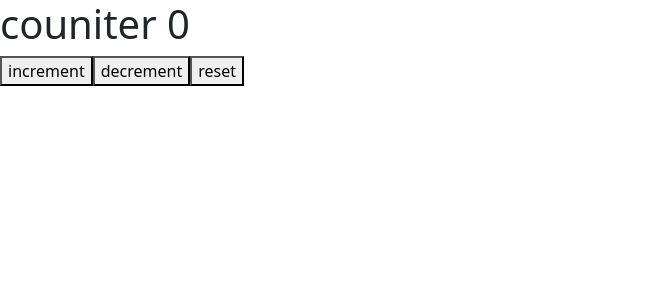
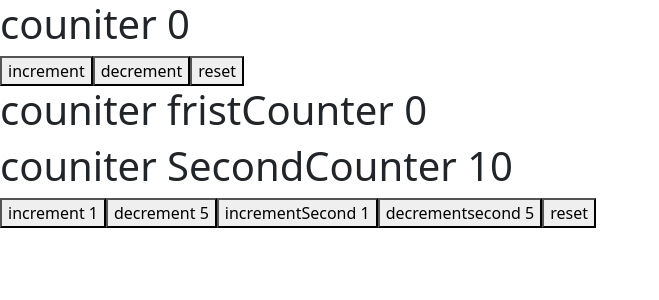
Before and after one commit to sharmasuper/ReactCompetitive, a React (Vite) app: page / in a window 1280 px wide. Shown: the top 300 px of the page, without its empty margins (0-659 px from the left). Built offline with nearby package versions, Linux system fonts and the light colour scheme.

Commit message:
useReducer() with object and advance

```diff
--- a/src/App.jsx
+++ b/src/App.jsx
@@ -22,6 +22,7 @@ import ProtectRoute from './ProtectRoute/ProtectRoute';
 import Inter from './Component/Inter';
 import ComponentC from './Component/componentC';
 import CounterOne from './Component/CounterOne';
+import CounterTwo from './Component/CounterTwo';
 
 export const UserContext = createContext()
  export const Channelcontext = createContext()
@@ -37,6 +38,7 @@ function App() {
      </Channelcontext.Provider>
      </UserContext.Provider> */}
     <CounterOne/>
+    <CounterTwo/>
     <Router>
      <Routes>
       {/* <Route path='/' element={<ProtectRoute Component={Home}/>}/>
--- /dev/null
+++ b/src/Component/CounterTwo.jsx
@@ -0,0 +1,45 @@
+import React, { useReducer } from 'react';
+
+const initialState = {
+    fristCounter : 0,
+    secondCounter : 10
+}
+
+const reducer = (state,action) =>{
+  switch(action.type) {
+    case "increment" :
+      return {...state,fristCounter:state.fristCounter+1 +action.value}
+    case "decrement" :
+       return {...state,fristCounter:state.fristCounter-1 + action.value}
+
+       case "increment2" :
+        return {...state,secondCounter:state.secondCounter+1 +action.value}
+
+      case "decrement2" :
+         return {...state,secondCounter:state.secondCounter-1 + action.value}
+
+    case 'reset':
+      return initialState
+     default :
+      return state
+  }
+}
+
+function CounterTwo() {
+  const [count,dispatch ] = useReducer(reducer,initialState)
+  return (
+    <div>
+      <h1>couniter fristCounter {count.fristCounter}</h1>
+      <h1>couniter SecondCounter {count.secondCounter}</h1>
+      <button onClick={()=>dispatch({type:"increment",value:1})}>increment 1</button>
+      <button onClick={()=>dispatch({type:"decrement",value:5})}>decrement 5</button>
+
+      <button onClick={()=>dispatch({type:"increment2",value:1})}>incrementSecond 1</button>
+      <button onClick={()=>dispatch({type:"decrement2",value:5})}>decrementsecond 5</button>
+
+      <button onClick={()=>dispatch({type:"reset"})}>reset</button>
+    </div>
+  );
+}
+
+export default CounterTwo;
```
